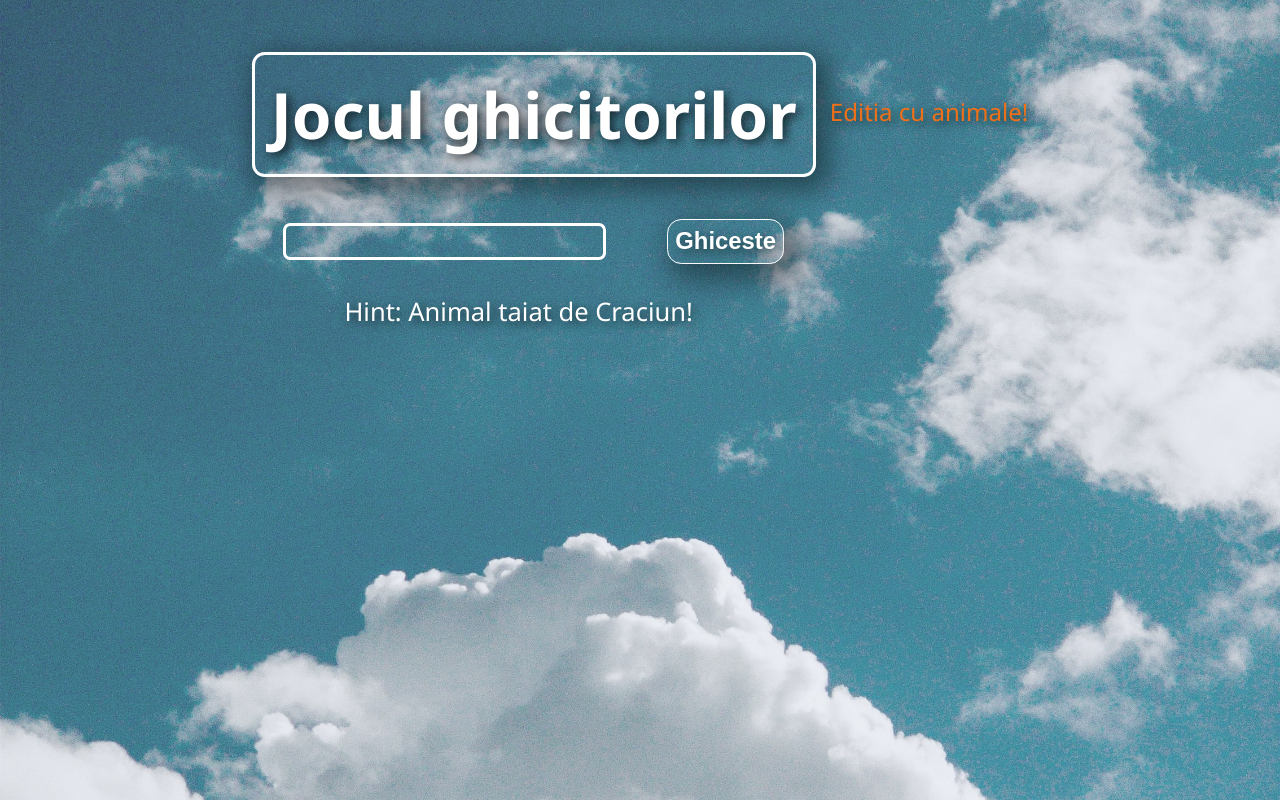
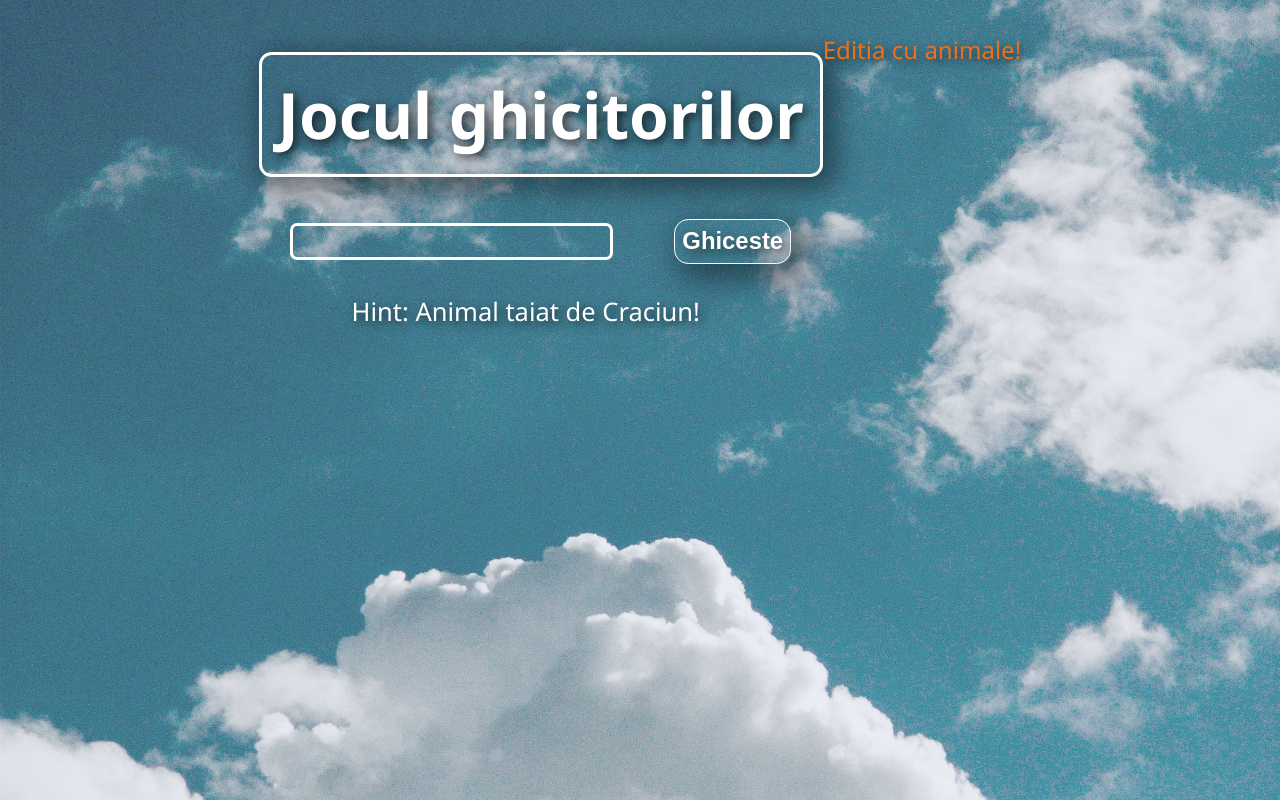
Before and after one commit to Stan2525/TemaJocGhicitoare, a plain HTML site: page index.html in a window 1280 px wide. Drawn offline with Linux system fonts and the light colour scheme.

Commit message:
Update index.html

```diff
--- a/index.html
+++ b/index.html
@@ -47,7 +47,7 @@
 
           </div>
 
-          <div class="up-down plm color-change-5x">
+          <div class="up-down number1 color-change-5x">
             <p>Editia cu animale!</p>
           </div>
 
```
